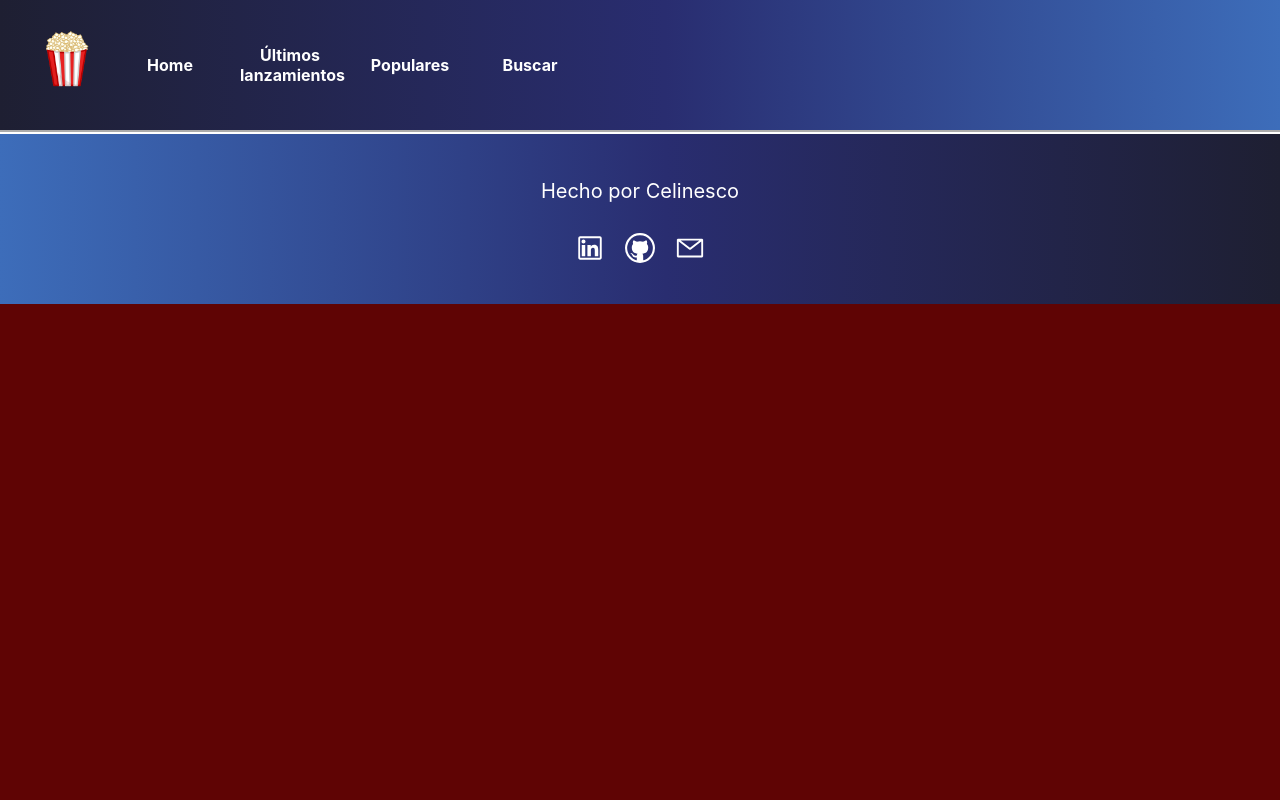
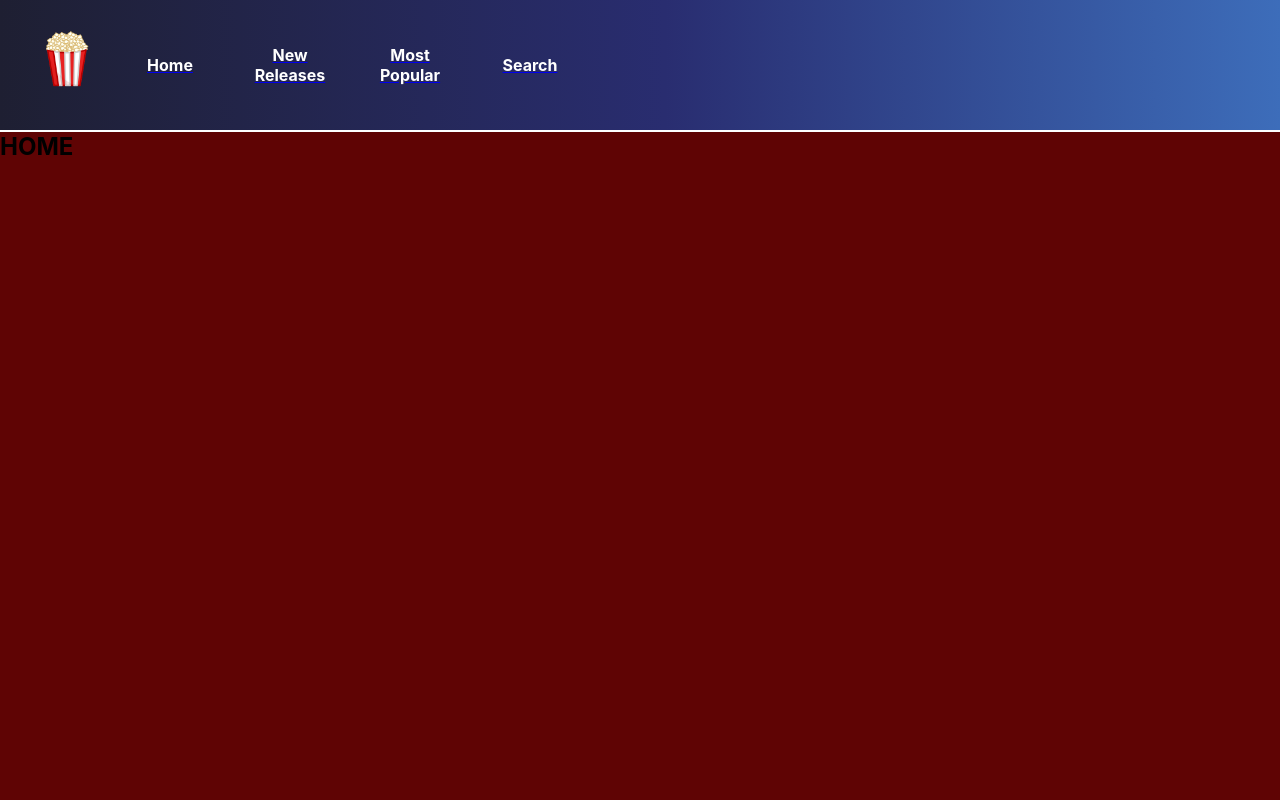
Before and after one commit to Celinesco/buscador_de_peliculas, a React (Create React App) app: page / in a window 1280 px wide. Shown: the top 800 px of the page. Built offline with nearby package versions, Linux system fonts and the light colour scheme.

Commit message:
creo componente searchSection , agrego links a la barra de navegacion

```diff
--- a/src/App.js
+++ b/src/App.js
@@ -4,7 +4,8 @@
 import { BrowserRouter, Routes, Route } from "react-router-dom";
 import HomeSection from './components/HomeSection';
 import NewReleasesSection from './components/NewReleasesSection';
-import MostPopularSection from './components/MostPopularSection'
+import MostPopularSection from './components/MostPopularSection';
+import SearchSection from './components/SearchSection';
 
 const App = () => {
   return (
@@ -15,7 +16,7 @@
           <Route path="/" element={<HomeSection />} />
           <Route path="/newreleases" element={<NewReleasesSection />} />
           <Route path="/mostpopular" element={<MostPopularSection />} />
-          <Route path="/trending/page/:number-page" />
+          <Route path="/search" element={<SearchSection />} />
         </Routes>
 
         <Footer />
--- a/src/App.scss
+++ b/src/App.scss
@@ -10,3 +10,7 @@
 body {
   background-color: rgb(95, 4, 4);
 }
+
+.sections__styles {
+  min-height: 100vh;
+}
--- a/src/components/HomeSection.js
+++ b/src/components/HomeSection.js
@@ -1,7 +1,7 @@
 const HomeSection = () => {
     return (
-        <section className="section__home">
-
+        <section className="section__home sections__styles">
+            <h2>HOME</h2>
         </section>
     )
 }
--- a/src/components/MostPopularSection.js
+++ b/src/components/MostPopularSection.js
@@ -1,6 +1,6 @@
 const MostPopularSection = () => {
     return (
-        <section className="section__mostpopular">
+        <section className="section__mostpopular sections__styles">
             <h2>Most Popular</h2>
         </section>
     )
--- a/src/components/NavBar/NavBar.js
+++ b/src/components/NavBar/NavBar.js
@@ -9,10 +9,10 @@
                 <img src={popCorn} alt="popcorn, cotufas, palomitas de maiz, pororo, pururu"></img>
             </div>
             <ul className='ul__navbar'>
-                <li>Home</li>
-                <li>Últimos lanzamientos</li>
-                <li>Populares</li>
-                <li>Buscar</li>
+                <Link to="/"><li>Home</li></Link>
+                <Link to="/newreleases"><li>New Releases</li></Link>
+                <Link to="/mostpopular"><li>Most Popular</li></Link>
+                <Link to="/search"><li>Search</li></Link>
             </ul>
         </nav>
     )
--- a/src/components/NavBar/NavBar.scss
+++ b/src/components/NavBar/NavBar.scss
@@ -6,7 +6,7 @@
     padding: 20px;
     display: flex;
     align-items: center;
-    border-bottom: 2px outset white;
+    border-bottom: 2px solid white;
 }
 
 .ul__navbar {
--- a/src/components/NewReleasesSection.js
+++ b/src/components/NewReleasesSection.js
@@ -1,7 +1,7 @@
 const NewReleasesSection = () => {
     return (
-        <section className="section__newReleases">
-
+        <section className="section__newReleases sections__styles">
+            <h2>New Releases</h2>
         </section>
     )
 }
--- /dev/null
+++ b/src/components/SearchSection.js
@@ -0,0 +1,9 @@
+const SearchSection = () => {
+    return (
+        <section className="section__search sections__styles">
+            <h2>Search</h2>
+        </section>
+    )
+}
+
+export default SearchSection;
```
